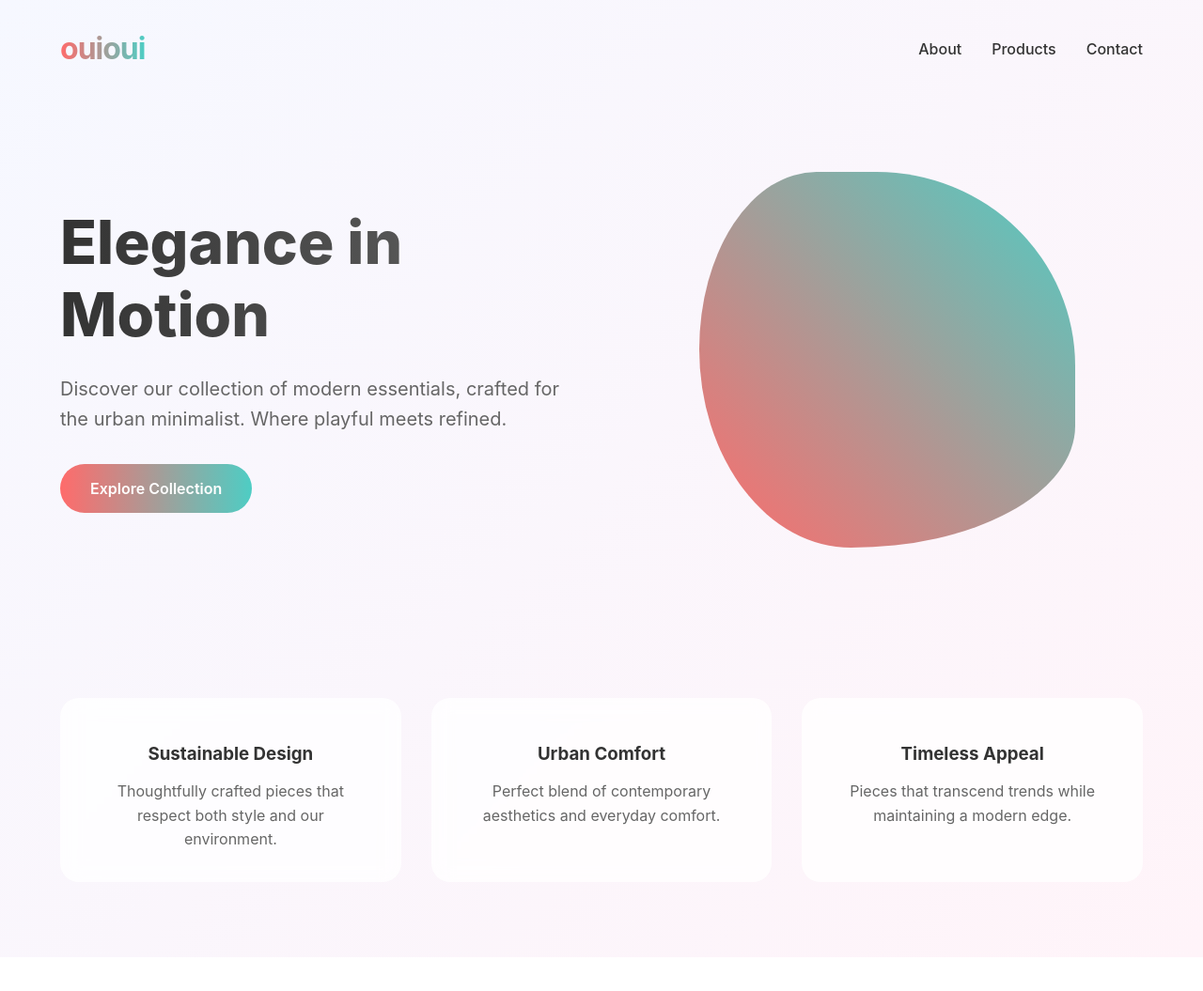
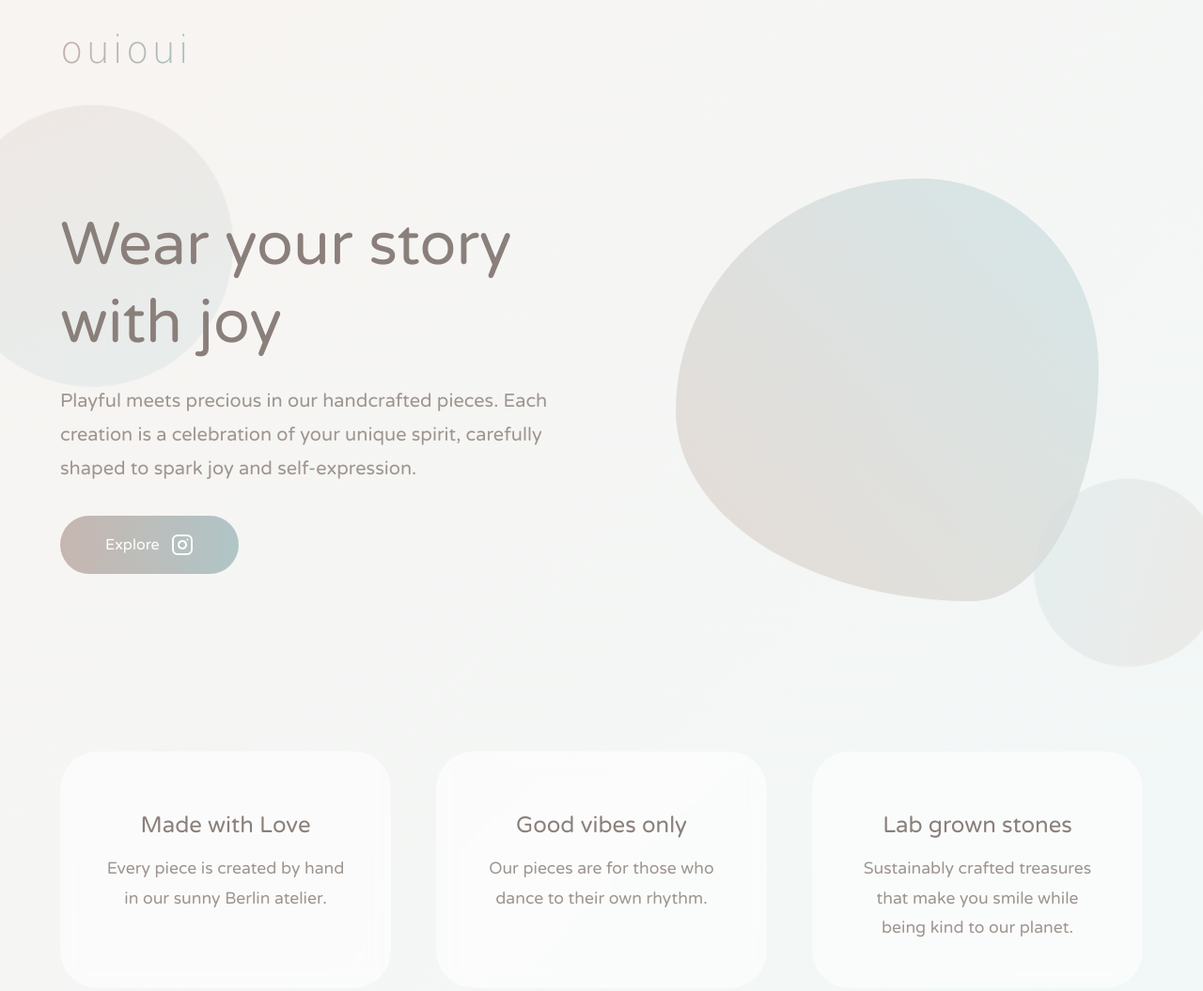
Before and after one commit to monouioui/ouioui-web, a plain HTML site: page index.html in a window 1280 px wide. Shown: the whole page at 94% size. Before the commit the page ends 1019 px from the top, so only its background shows below. Drawn offline with Linux system fonts and the light colour scheme; a web font is replaced by a local one.

Commit message:
styling changes

```diff
--- a/index.html
+++ b/index.html
@@ -3,18 +3,53 @@
 <head>
     <meta charset="UTF-8">
     <meta name="viewport" content="width=device-width, initial-scale=1.0">
-    <title>ouioui</title>
+    <title>ouioui • artisanal jewelry</title>
+    <link rel="preconnect" href="https://fonts.googleapis.com">
+<link rel="preconnect" href="https://fonts.gstatic.com" crossorigin>
+<link href="https://fonts.googleapis.com/css2?family=Modak&family=Varela+Round&display=swap" rel="stylesheet">
     <style>
         * {
             margin: 0;
             padding: 0;
             box-sizing: border-box;
-            font-family: -apple-system, BlinkMacSystemFont, 'Segoe UI', Roboto, Oxygen, Ubuntu, Cantarell, sans-serif;
+            font-family: 'Varela Round', sans-serif;
         }
 
         body {
             min-height: 100vh;
-            background: linear-gradient(135deg, #f6f8ff 0%, #fff4f9 100%);
+            background: linear-gradient(135deg, #f8f4f1 0%, #f1f8f8 100%);
+            overflow-x: hidden;
+        }
+
+        .floating-bubble {
+            position: fixed;
+            border-radius: 50%;
+            background: linear-gradient(45deg, rgba(226, 213, 206, 0.4) 0%, rgba(206, 226, 228, 0.4) 100%);
+            pointer-events: none;
+            z-index: -1;
+        }
+
+        .bubble-1 {
+            width: 300px;
+            height: 300px;
+            top: 20%;
+            left: -100px;
+            animation: floatBubble 20s infinite;
+        }
+
+        .bubble-2 {
+            width: 200px;
+            height: 200px;
+            top: 60%;
+            right: -50px;
+            animation: floatBubble 15s infinite reverse;
+        }
+
+        @keyframes floatBubble {
+            0% { transform: translate(0, 0) rotate(0deg); }
+            33% { transform: translate(50px, -50px) rotate(120deg); }
+            66% { transform: translate(-30px, 30px) rotate(240deg); }
+            100% { transform: translate(0, 0) rotate(360deg); }
         }
 
         .navbar {
@@ -22,32 +57,45 @@
             display: flex;
             justify-content: space-between;
             align-items: center;
+            position: relative;
         }
 
         .logo {
-            font-size: 2rem;
-            font-weight: 700;
-            background: linear-gradient(90deg, #FF6B6B 0%, #4ECDC4 100%);
+            font-size: 2.5rem;
+            font-weight: 300;
+            background: linear-gradient(90deg, #c2b0a9 0%, #a9c0c2 100%);
             -webkit-background-clip: text;
             background-clip: text;
             -webkit-text-fill-color: transparent;
-            letter-spacing: -1px;
+            letter-spacing: 3px;
+            animation: logoFloat 4s ease-in-out infinite;
+            font-family: 'Modak', cursive;
+        }
+
+        @keyframes logoFloat {
+            0%, 100% { transform: translateY(0) rotate(-2deg); }
+            50% { transform: translateY(-5px) rotate(2deg); }
         }
 
         .nav-links {
             display: flex;
-            gap: 2rem;
+            gap: 3rem;
         }
 
         .nav-links a {
             text-decoration: none;
-            color: #333;
-            font-weight: 500;
-            transition: color 0.3s ease;
+            color: #8a7f7a;
+            font-weight: 400;
+            font-size: 1.1rem;
+            transition: all 0.5s ease;
+            position: relative;
+            padding: 0.5rem 1rem;
+            border-radius: 20px;
         }
 
         .nav-links a:hover {
-            color: #FF6B6B;
+            background: rgba(255, 255, 255, 0.3);
+            transform: translateY(-2px);
         }
 
         .hero {
@@ -56,43 +104,62 @@
             align-items: center;
             justify-content: space-between;
             gap: 4rem;
+            position: relative;
         }
 
         .hero-content {
             flex: 1;
+            position: relative;
         }
 
         .hero-title {
             font-size: 4rem;
-            font-weight: 800;
-            line-height: 1.2;
+            font-weight: 300;
+            line-height: 1.3;
             margin-bottom: 1.5rem;
-            background: linear-gradient(90deg, #333 0%, #666 100%);
-            -webkit-background-clip: text;
-            background-clip: text;
-            -webkit-text-fill-color: transparent;
+            color: #8a7f7a;
+            transform-origin: left;
+            animation: titleReveal 1s ease-out;
+        }
+
+        @keyframes titleReveal {
+            0% { transform: scaleX(0); opacity: 0; }
+            100% { transform: scaleX(1); opacity: 1; }
         }
 
         .hero-subtitle {
             font-size: 1.25rem;
-            color: #666;
+            color: #9f958f;
             margin-bottom: 2rem;
-            line-height: 1.6;
+            line-height: 1.8;
+            font-weight: 300;
+            animation: fadeUp 1s ease-out 0.5s backwards;
+        }
+
+        @keyframes fadeUp {
+            0% { transform: translateY(20px); opacity: 0; }
+            100% { transform: translateY(0); opacity: 1; }
         }
 
         .cta-button {
-            display: inline-block;
-            padding: 1rem 2rem;
-            background: linear-gradient(90deg, #FF6B6B 0%, #4ECDC4 100%);
+            display: inline-flex;
+            align-items: center;
+            gap: 0.8rem;
+            padding: 1.2rem 3rem;
+            background: linear-gradient(90deg, #c2b0a9 0%, #a9c0c2 100%);
             color: white;
             text-decoration: none;
-            border-radius: 50px;
-            font-weight: 600;
-            transition: transform 0.3s ease;
+            border-radius: 100px;
+            font-weight: 400;
+            transition: all 0.6s cubic-bezier(0.175, 0.885, 0.32, 1.275);
+            opacity: 0.9;
+            animation: fadeUp 1s ease-out 0.8s backwards;
         }
 
         .cta-button:hover {
-            transform: translateY(-2px);
+            transform: translateY(-3px) scale(1.05);
+            opacity: 1;
+            box-shadow: 0 15px 30px rgba(0,0,0,0.1);
         }
 
         .hero-image {
@@ -100,45 +167,88 @@
             display: flex;
             justify-content: center;
             align-items: center;
+            position: relative;
         }
 
         .shape {
-            width: 400px;
-            height: 400px;
-            background: linear-gradient(45deg, #FF6B6B 0%, #4ECDC4 100%);
-            border-radius: 60% 40% 30% 70% / 60% 30% 70% 40%;
-            animation: morph 8s ease-in-out infinite;
+            width: 450px;
+            height: 450px;
+            background: linear-gradient(45deg, #e2d5ce 0%, #cee2e4 100%);
+            border-radius: 42% 58% 70% 30% / 45% 45% 55% 55%;
+            animation: morphShape 20s linear infinite;
+            opacity: 0.8;
+            transition: all 0.8s ease;
         }
 
-        @keyframes morph {
-            0% { border-radius: 60% 40% 30% 70% / 60% 30% 70% 40%; }
-            50% { border-radius: 30% 60% 70% 40% / 50% 60% 30% 60%; }
-            100% { border-radius: 60% 40% 30% 70% / 60% 30% 70% 40%; }
+        .shape:hover {
+            transform: scale(1.05);
+            opacity: 0.9;
+        }
+
+        @keyframes morphShape {
+            0% { border-radius: 42% 58% 70% 30% / 45% 45% 55% 55%; }
+            25% { border-radius: 58% 42% 30% 70% / 55% 45% 55% 45%; }
+            50% { border-radius: 30% 70% 45% 55% / 70% 30% 70% 30%; }
+            75% { border-radius: 70% 30% 55% 45% / 30% 70% 30% 70%; }
+            100% { border-radius: 42% 58% 70% 30% / 45% 45% 55% 55%; }
         }
 
         .features {
             padding: 5rem 5%;
             display: grid;
             grid-template-columns: repeat(3, 1fr);
-            gap: 2rem;
+            gap: 3rem;
         }
 
         .feature-card {
-            padding: 2rem;
-            background: rgba(255, 255, 255, 0.8);
-            border-radius: 20px;
+            padding: 3rem;
+            background: rgba(255, 255, 255, 0.6);
+            border-radius: 40px;
             backdrop-filter: blur(10px);
             text-align: center;
+            transition: all 0.6s cubic-bezier(0.175, 0.885, 0.32, 1.275);
+            position: relative;
+            overflow: hidden;
+        }
+
+        .feature-card::before {
+            content: '';
+            position: absolute;
+            top: 0;
+            left: 0;
+            width: 100%;
+            height: 100%;
+            background: linear-gradient(45deg, rgba(226, 213, 206, 0.2) 0%, rgba(206, 226, 228, 0.2) 100%);
+            transform: translateY(100%);
+            transition: transform 0.6s ease;
+            z-index: 0;
+        }
+
+        .feature-card:hover {
+            transform: translateY(-10px) scale(1.02);
+        }
+
+        .feature-card:hover::before {
+            transform: translateY(0);
+        }
+
+        .feature-card * {
+            position: relative;
+            z-index: 1;
         }
 
         .feature-card h3 {
             margin: 1rem 0;
-            color: #333;
+            color: #8a7f7a;
+            font-weight: 400;
+            font-size: 1.5rem;
         }
 
         .feature-card p {
-            color: #666;
-            line-height: 1.6;
+            color: #9f958f;
+            line-height: 1.8;
+            font-weight: 300;
+            font-size: 1.1rem;
         }
 
         @media (max-width: 768px) {
@@ -148,7 +258,8 @@
             }
 
             .hero-title {
-                font-size: 3rem;
+                font-size: 2.5rem;
+                transform-origin: center;
             }
 
             .shape {
@@ -163,24 +274,35 @@
             .nav-links {
                 display: none;
             }
+
+            .floating-bubble {
+                display: none;
+            }
         }
     </style>
 </head>
 <body>
+    <div class="floating-bubble bubble-1"></div>
+    <div class="floating-bubble bubble-2"></div>
+
     <nav class="navbar">
         <div class="logo">ouioui</div>
-        <div class="nav-links">
-            <a href="#about">About</a>
-            <a href="#products">Products</a>
-            <a href="#contact">Contact</a>
-        </div>
+        <!-- <div class="nav-links">
+            <a href="#atelier">Atelier</a>
+            <a href="#pieces">Pieces</a>
+            <a href="#process">Process</a>
+            <a href="#visit">Visit</a>
+        </div> -->
     </nav>
 
     <section class="hero">
         <div class="hero-content">
-            <h1 class="hero-title">Elegance in Motion</h1>
-            <p class="hero-subtitle">Discover our collection of modern essentials, crafted for the urban minimalist. Where playful meets refined.</p>
-            <a href="#shop" class="cta-button">Explore Collection</a>
+            <h1 class="hero-title">Wear your story with joy</h1>
+            <p class="hero-subtitle">Playful meets precious in our handcrafted pieces. Each creation is a celebration of your unique spirit, carefully shaped to spark joy and self-expression.</p>
+                <a href="https://www.instagram.com/mon.ouioui/" class="cta-button">
+                    Explore
+                    <svg xmlns="http://www.w3.org/2000/svg" width="24" height="24" viewBox="0 0 24 24" fill="none" stroke="currentColor" stroke-width="2" stroke-linecap="round" stroke-linejoin="round"><rect x="2" y="2" width="20" height="20" rx="5" ry="5"></rect><path d="M16 11.37A4 4 0 1 1 12.63 8 4 4 0 0 1 16 11.37z"></path><line x1="17.5" y1="6.5" x2="17.51" y2="6.5"></line></svg>
+                </a>
         </div>
         <div class="hero-image">
             <div class="shape"></div>
@@ -189,16 +311,16 @@
 
     <section class="features">
         <div class="feature-card">
-            <h3>Sustainable Design</h3>
-            <p>Thoughtfully crafted pieces that respect both style and our environment.</p>
+            <h3>Made with Love</h3>
+            <p>Every piece is created by hand in our sunny Berlin atelier.</p>
         </div>
         <div class="feature-card">
-            <h3>Urban Comfort</h3>
-            <p>Perfect blend of contemporary aesthetics and everyday comfort.</p>
+            <h3>Good vibes only</h3>
+            <p>Our pieces are for those who dance to their own rhythm.</p>
         </div>
         <div class="feature-card">
-            <h3>Timeless Appeal</h3>
-            <p>Pieces that transcend trends while maintaining a modern edge.</p>
+            <h3>Lab grown stones</h3>
+            <p>Sustainably crafted treasures that make you smile while being kind to our planet.</p>
         </div>
     </section>
 </body>
```
